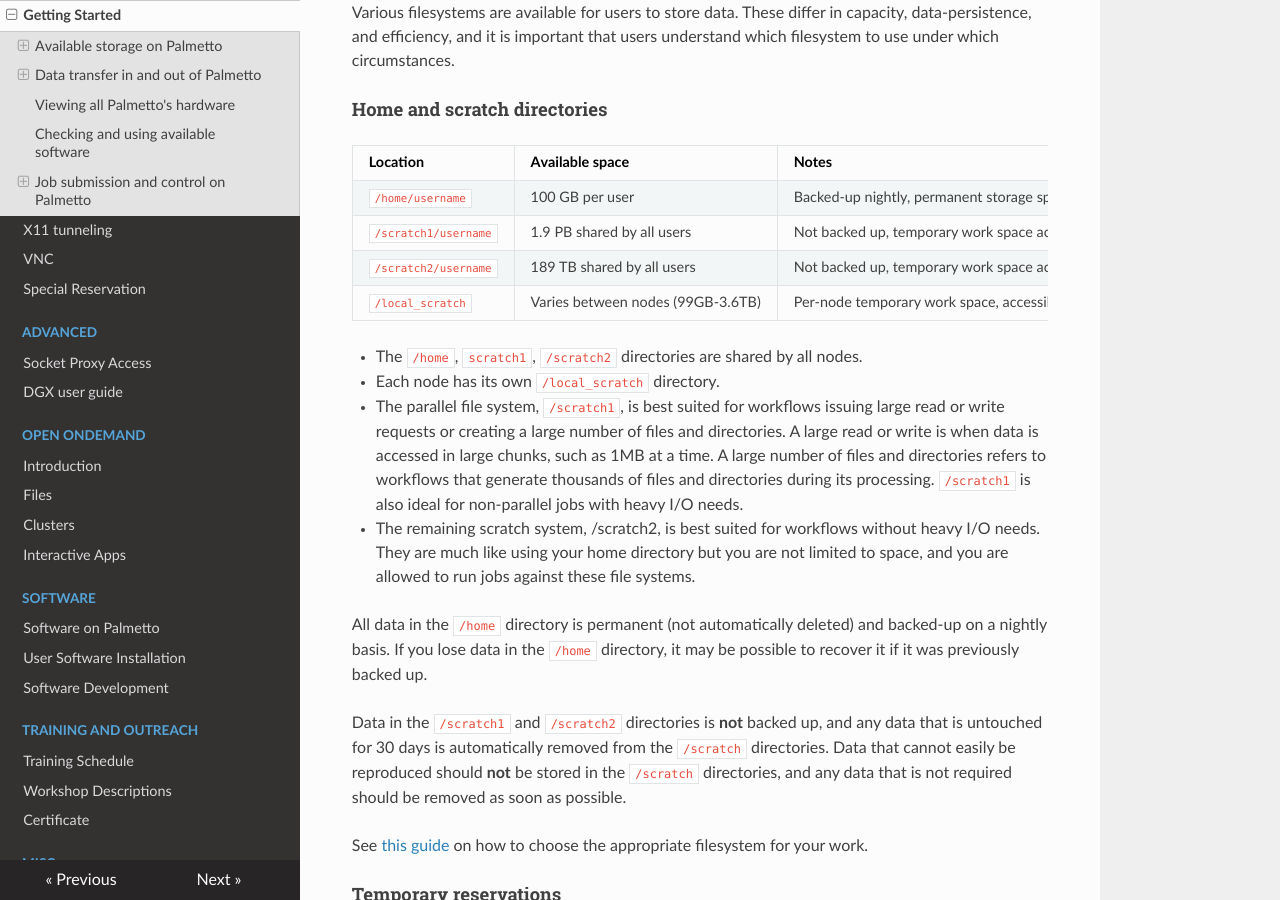
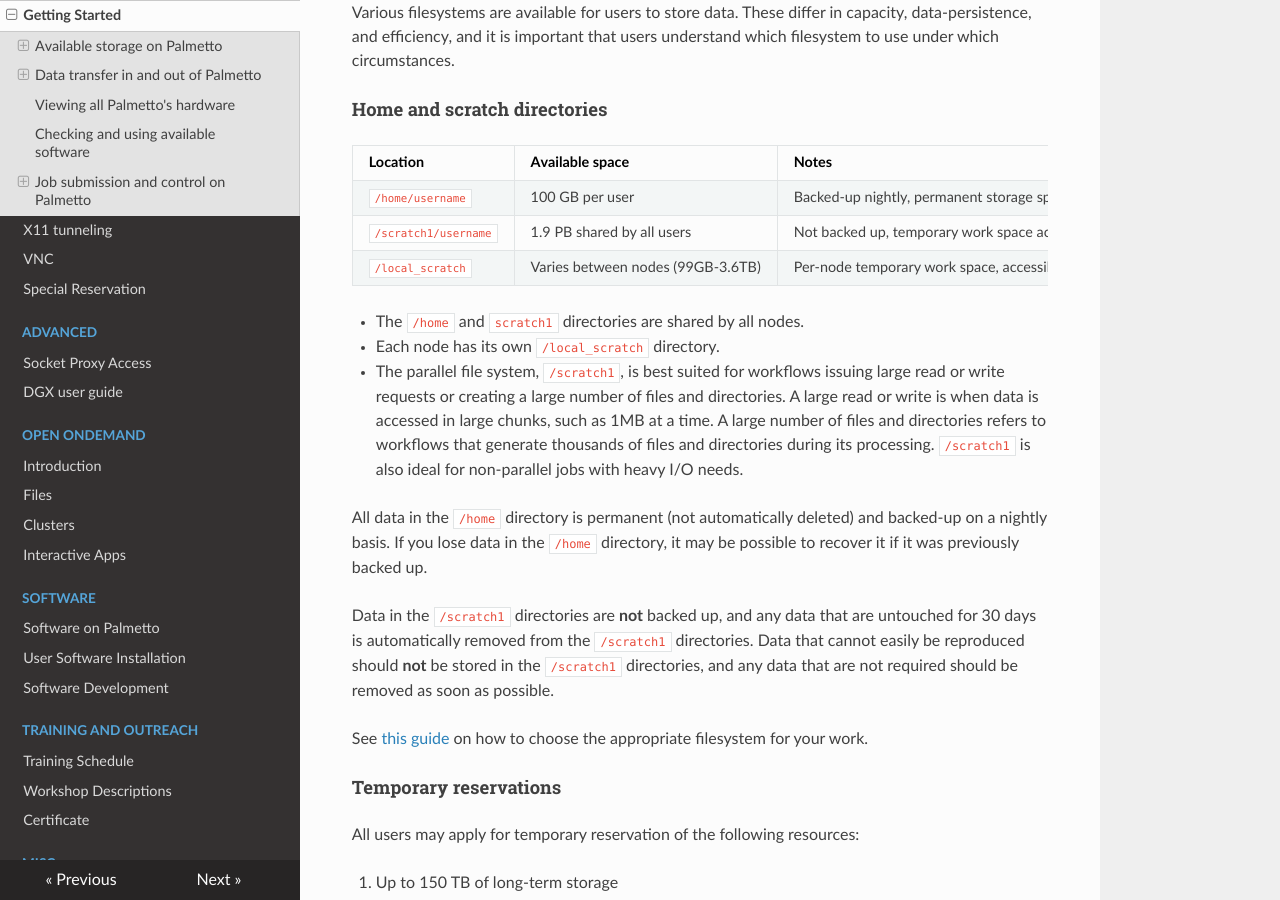
Before and after one commit to clemsonciti/palmetto-documentation, an MkDocs documentation site: the page built from docs/basic/started.md, in a window 1280 px wide and 900 px high, scrolled down 1048 px. Built offline with MkDocs 1.6.1, drawn with Linux system fonts in a browser that asks for light colours; nearby versions of some CDN libraries.

Commit message:
Update started.md

```diff
--- a/docs/basic/started.md
+++ b/docs/basic/started.md
@@ -19,23 +19,20 @@
 ------------------------ | --------------------------------------- | --------------------------------------------------------------------------- |
 `/home/username`         |   100 GB per user                       | Backed-up nightly, permanent storage space accessible from all nodes |
 `/scratch1/username`     |   1.9 PB shared by all users            | Not backed up, temporary work space accessible from all nodes, BeeGFS Parallel File System |
-`/scratch2/username`     |   189 TB shared by all users            | Not backed up, temporary work space accessible from all nodes, ZFS|
 `/local_scratch`         |   Varies between nodes (99GB-3.6TB)     | Per-node temporary work space, accessible only for the lifetime of job |
 
-- The `/home`, `scratch1`, `/scratch2` directories are shared by all nodes.
+- The `/home` and `scratch1` directories are shared by all nodes.
 - Each node has its own `/local_scratch` directory.
 - The parallel file system, `/scratch1`, is best suited for workflows issuing large read or write requests or creating a large number of files and
 directories.  A large read or write is when data is accessed in large chunks, such as 1MB at a time.  A large number of files and directories refers
 to workflows that generate thousands of files and directories during its processing. `/scratch1` is also ideal for non-parallel jobs with heavy I/O needs.
-- The remaining scratch system, /scratch2, is best suited for workflows without heavy I/O needs.   They are much like using your home directory but you
-are not limited to space, and you are allowed to run jobs against these file systems.
 
 All data in the `/home` directory is permanent (not automatically deleted) and backed-up on a nightly basis.
 If you lose data in the `/home` directory, it may be possible to recover it if it was previously backed up.
 
-Data in the `/scratch1` and `/scratch2` directories is **not** backed up, and any data that is untouched for 30 days is automatically
-removed from the `/scratch` directories. Data that cannot easily be reproduced should **not** be stored in the `/scratch` directories,
-and any data that is not required should be removed as soon as possible.
+Data in the `/scratch1` directories are **not** backed up, and any data that are untouched for 30 days is automatically
+removed from the `/scratch1` directories. Data that cannot easily be reproduced should **not** be stored in the `/scratch1` directories,
+and any data that are not required should be removed as soon as possible.
 
 See [this guide](https://www.palmetto.clemson.edu/palmetto/basic/storage/) on how to choose the appropriate filesystem for your work.
 
```
